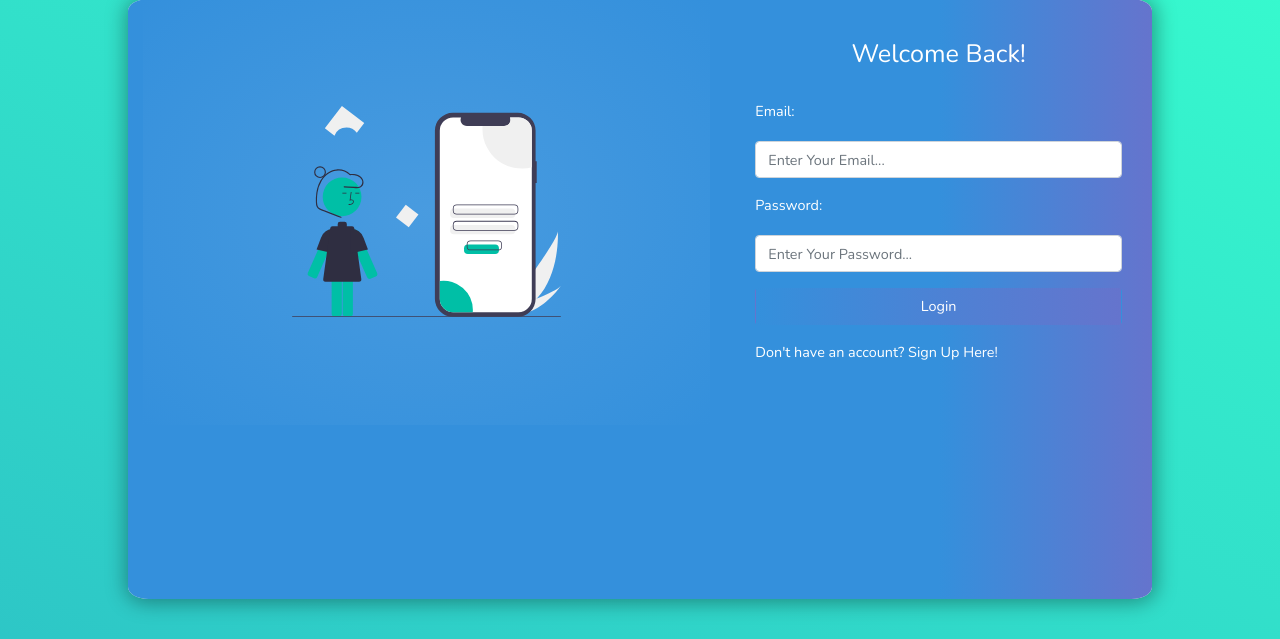
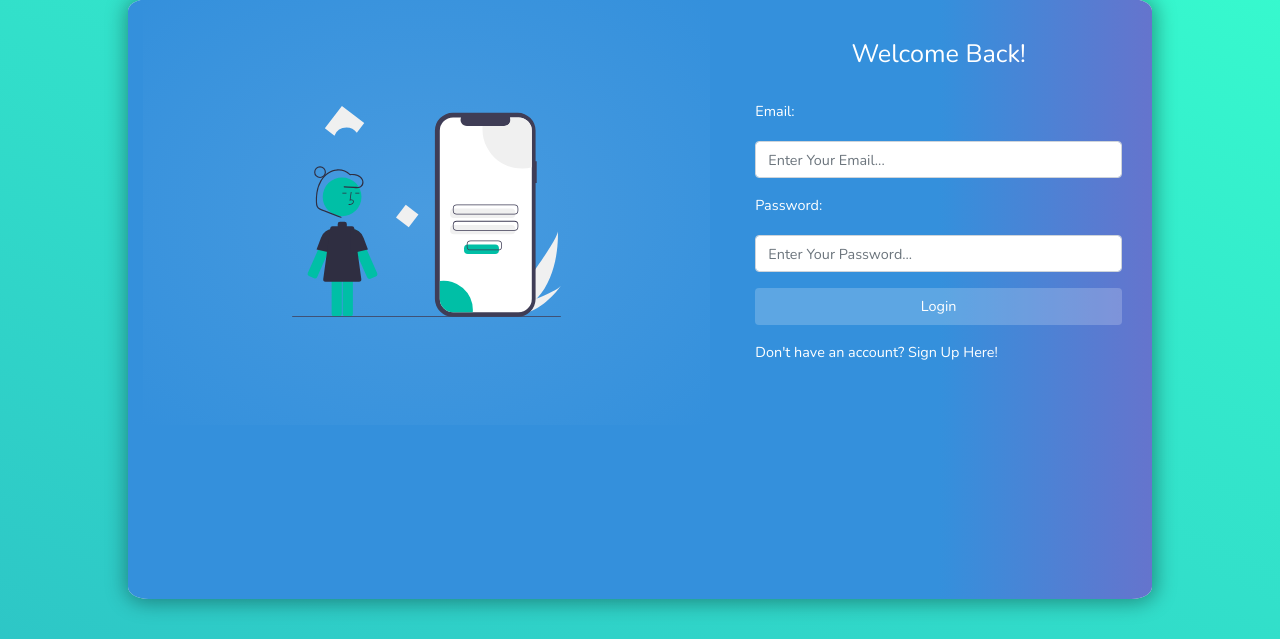
Before and after one commit to Jvency/AuthPHP, a PHP site: page / in a window 1280 px wide. Shown: the part 101-740 px from the top of the page. Run offline with PHP 8.4, Linux system fonts and the light colour scheme.

Commit message:
Update style.css

```diff
--- a/assets/style.css
+++ b/assets/style.css
@@ -78,9 +78,9 @@ img{
 
 .signup{
   width: 100%;
-  background: linear-gradient(90deg, var(--blue), var(--indigo));
+  background:  rgba(255, 255, 255, 0.2);
   color: #fff;
-  border: solid #fff;
+  border: 2px solid #fff;
   border-width: 5px;
 
 }
```
